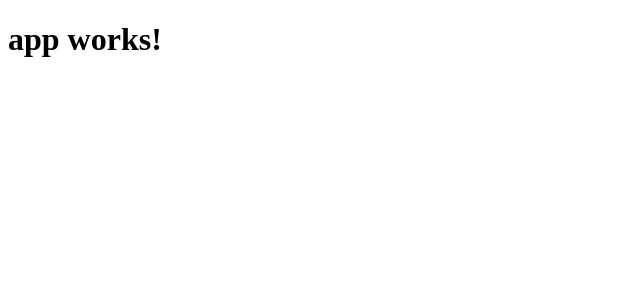
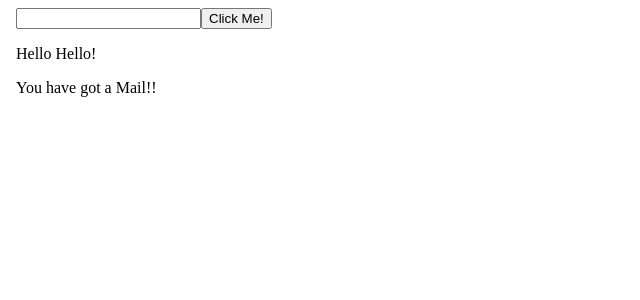
Before and after one commit to byrash/angular2fundamentals, an Angular app: page / in a window 1280 px wide. Shown: the top 300 px of the page, without its empty margins (0-640 px from the left). Built offline with nearby package versions, Linux system fonts and the light colour scheme.

Commit message:
Angular2 Fundamentals

```diff
--- a/src/app/app.component.html
+++ b/src/app/app.component.html
@@ -1,3 +1,18 @@
-<h1>
-  {{title}}
-</h1>
+<!DOCTYPE html>
+<html>
+
+<head>
+    <meta charset="utf-8">
+    <meta http-equiv="X-UA-Compatible" content="IE=edge">
+    <title></title>
+    <link rel="stylesheet" href="">
+</head>
+
+<body>
+    <div>
+        <app-simple-form></app-simple-form>
+        {{mail.message}}
+    </div>
+</body>
+
+</html>
--- a/src/app/app.component.ts
+++ b/src/app/app.component.ts
@@ -1,4 +1,5 @@
 import { Component } from '@angular/core';
+import { MailService } from './mail.service';
 
 @Component({
   selector: 'app-root',
@@ -6,5 +7,8 @@ import { Component } from '@angular/core';
   styleUrls: ['./app.component.css']
 })
 export class AppComponent {
-  title = 'app works!';
+  title = 'Lets get started!';
+  constructor(private mail:MailService){
+
+  }
 }
--- /dev/null
+++ b/src/app/mail.service.ts
@@ -0,0 +1,10 @@
+import { Injectable } from '@angular/core';
+
+@Injectable()
+export class MailService {
+
+  message='You have got a Mail!!';
+
+  constructor() { }
+
+}
--- /dev/null
+++ b/src/app/simple-form/simple-form.component.ts
@@ -0,0 +1,27 @@
+import { Component, OnInit } from '@angular/core';
+
+@Component({
+  selector: 'app-simple-form',
+  template: `
+    <div>
+      <input type="text" #userInput />
+      <button (click)="onClick($event,userInput.value)">Click Me!</button>
+      <p>Hello {{someText}}</p>
+    </div>
+  `,
+  styles: []
+})
+export class SimpleFormComponent implements OnInit {
+  someText='Hello!';
+  constructor() { }
+
+  ngOnInit() {
+  }
+
+  onClick(event,text){
+    console.log(text);
+    console.log(event)
+    this.someText=text;
+  }
+
+}
```
Also changed, not shown: src/app/app.module.ts (+5 -2 lines), 2 other files (tests, documents, lock files or other folders).
